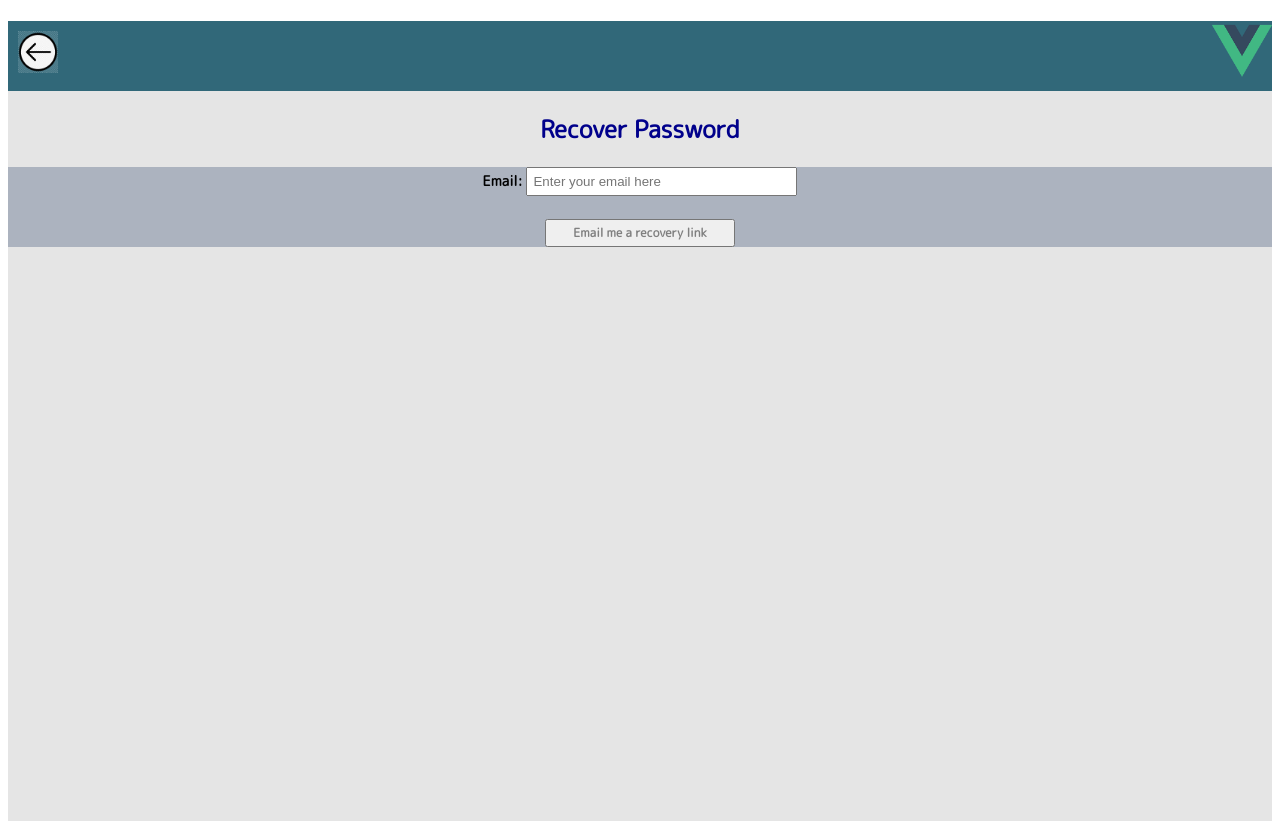
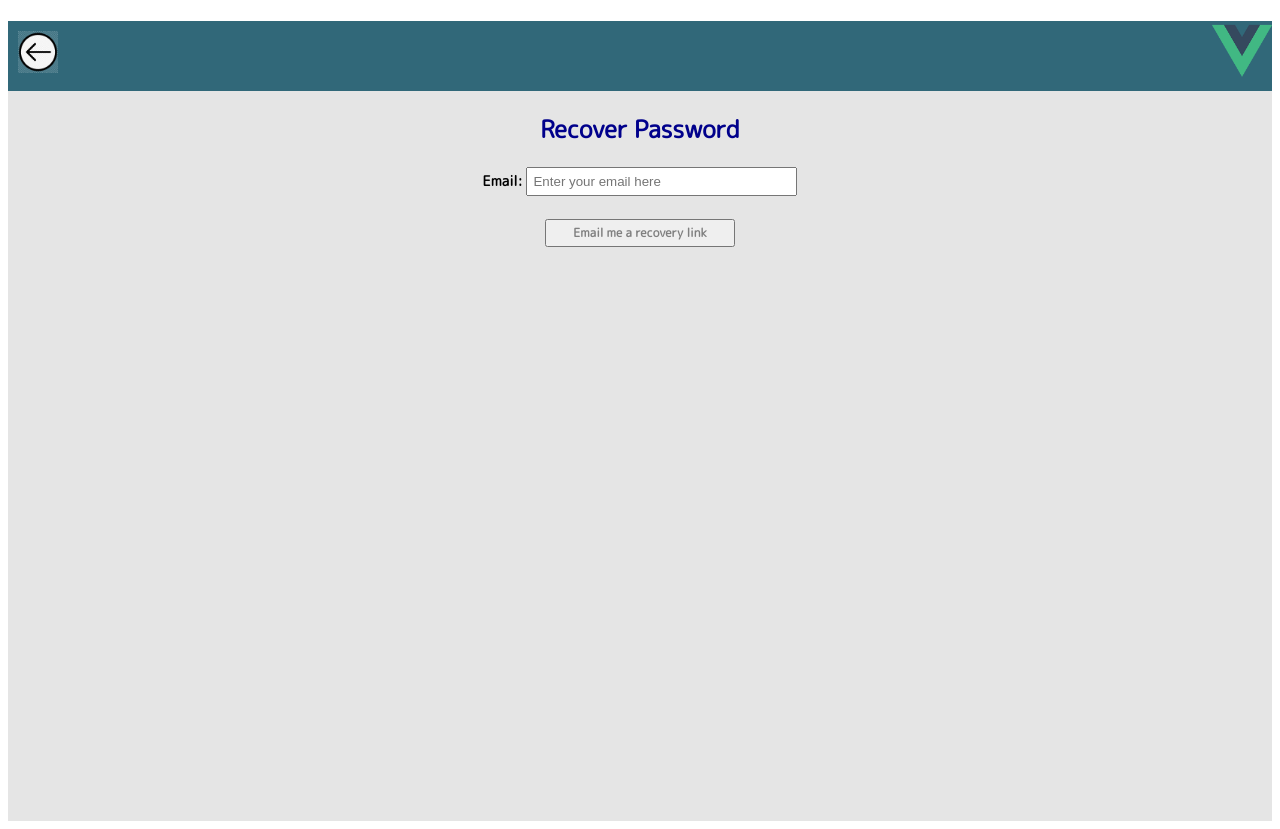
Before and after one commit to Keithlimhs/BT3103-project, a Vue app: page /EmailVerification in a window 1280 px wide. Built offline with nearby package versions, Linux system fonts and the light colour scheme.

Commit message:
edited css for forgetpassword

```diff
--- a/src/views/EmailVerification.vue
+++ b/src/views/EmailVerification.vue
@@ -10,9 +10,10 @@
         <div class = "form">
           <label for="email"> <strong> Email: </strong> </label>
           <input class = "inputemail" type = "text" id = "email" placeholder= "Enter your email here" size = "30"> <br><br>
+          <button id = "verifyEmail" type="button" v-on:click="verifyEmail()"> Email me a recovery link </button>
         </div>
 
-        <button id = "verifyEmail" type="button" v-on:click="verifyEmail()"> Email me a recovery link </button>
+
       </form>
   </div>
 
@@ -120,6 +121,10 @@ label, .inputemail{
   flex-direction:column;
 }
 
+.form {
+    background-color: #E5E5E5 ;
+}
+
 label {
     font-family: "M PLUS Rounded 1c";
     font-size: 14px;
```
